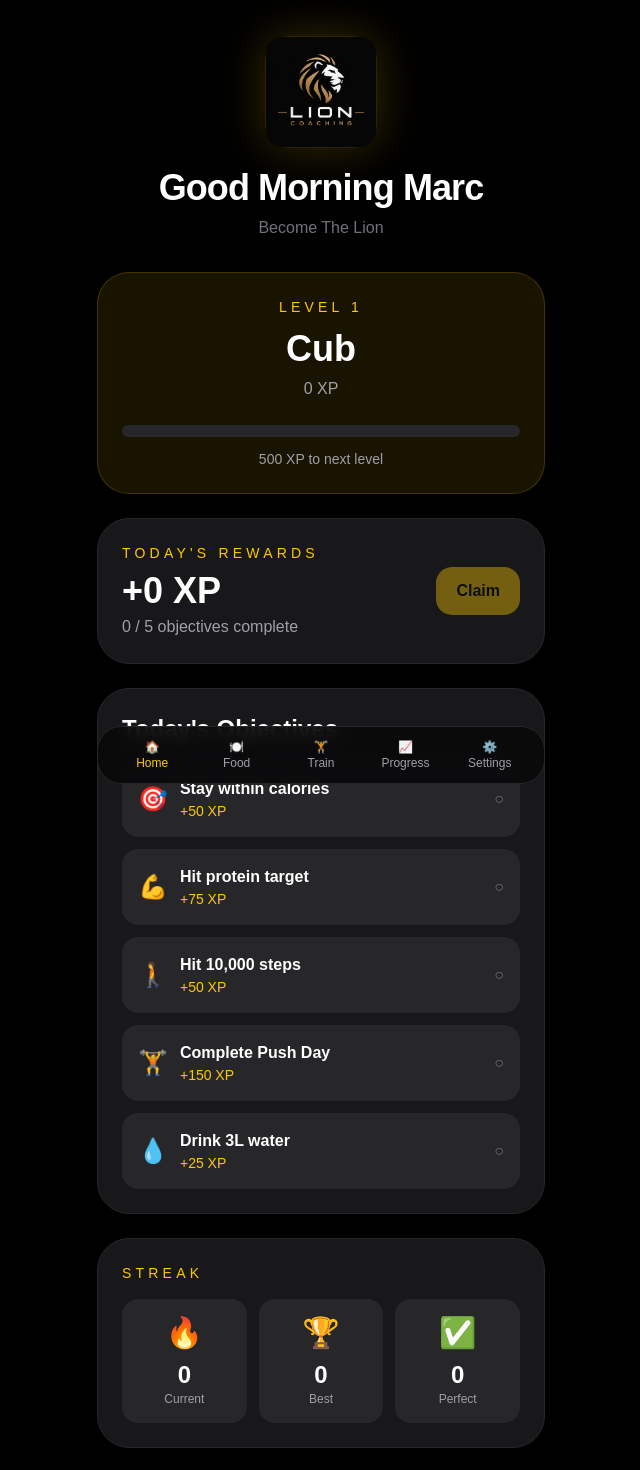
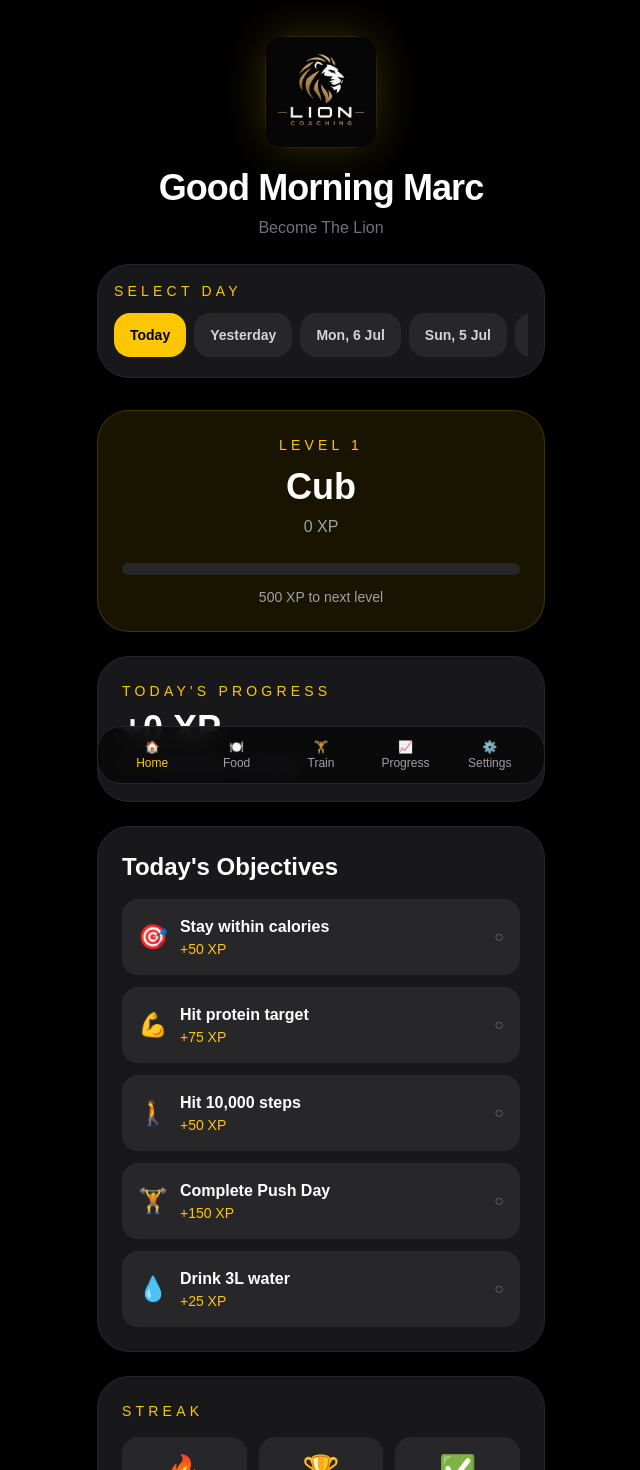
Before and after one commit to MarcRoscoe91/lion-coach, a Next.js app: page / in a window 1280 px wide. Shown: the top 1470 px of the page, without its empty margins (319-959 px from the left). Built offline with nearby package versions, Linux system fonts and the light colour scheme.

Commit message:
Add seven day daily objective system

```diff
--- a/app/page.tsx
+++ b/app/page.tsx
@@ -1,13 +1,12 @@
 "use client";
 
 import Image from "next/image";
-import { useEffect, useState } from "react";
+import { useEffect, useMemo, useState } from "react";
 
 import AchievementsCard from "@/components/cards/AchievementsCard";
 import StreakCard from "@/components/cards/StreakCard";
 import XPCard from "@/components/cards/XPCard";
 import BottomNav from "@/components/navigation/BottomNav";
-import { defaultProfile, type UserProfile } from "@/lib/profile";
 import { calculateDailyXP } from "@/lib/xp";
 
 const meals = [
@@ -18,50 +17,89 @@ const meals = [
   { name: "🥤 Post Workout", calories: 371, protein: 28 },
 ];
 
-function getTodayKey() {
-  return new Date().toISOString().split("T")[0];
+type Meal = (typeof meals)[0];
+
+type DayRecord = {
+  date: string;
+  weight: number;
+  steps: number;
+  meals: Meal[];
+  workoutComplete: boolean;
+  waterComplete: boolean;
+};
+
+type Records = Record<string, DayRecord>;
+
+function getDateKey(offset = 0) {
+  const date = new Date();
+  date.setDate(date.getDate() - offset);
+  return date.toISOString().split("T")[0];
+}
+
+function formatDayLabel(dateKey: string, index: number) {
+  const date = new Date(dateKey);
+
+  if (index === 0) return "Today";
+  if (index === 1) return "Yesterday";
+
+  return date.toLocaleDateString("en-GB", {
+    weekday: "short",
+    day: "numeric",
+    month: "short",
+  });
+}
+
+function createEmptyDay(date: string): DayRecord {
+  return {
+    date,
+    weight: 81,
+    steps: 0,
+    meals: [],
+    workoutComplete: false,
+    waterComplete: false,
+  };
 }
 
 export default function Home() {
-  const [profile, setProfile] = useState<UserProfile>(defaultProfile);
-  const [weight, setWeight] = useState(81);
-  const [steps, setSteps] = useState(0);
-  const [loggedMeals, setLoggedMeals] = useState<typeof meals>([]);
+  const lastSevenDays = useMemo(
+    () => Array.from({ length: 7 }, (_, index) => getDateKey(index)),
+    []
+  );
+
+  const todayKey = lastSevenDays[0];
+
+  const [selectedDate, setSelectedDate] = useState(todayKey);
+  const [records, setRecords] = useState<Records>({});
   const [loaded, setLoaded] = useState(false);
 
   const targetWeight = 75;
   const caloriesTarget = 2250;
   const proteinTarget = 210;
   const stepsTarget = 10000;
-  const todayKey = getTodayKey();
 
   useEffect(() => {
-    const savedProfile = localStorage.getItem("lion-profile");
-    const savedWeight = localStorage.getItem("lion-weight");
-    const savedSteps = localStorage.getItem("lion-steps");
-    const savedMeals = localStorage.getItem("lion-meals");
+    const savedRecords = localStorage.getItem("lion-daily-records");
 
-    if (savedProfile) {
-      setProfile({ ...defaultProfile, ...JSON.parse(savedProfile) });
+    if (savedRecords) {
+      setRecords(JSON.parse(savedRecords));
+    } else {
+      setRecords({
+        [todayKey]: createEmptyDay(todayKey),
+      });
     }
 
-    if (savedWeight) setWeight(Number(savedWeight));
-    if (savedSteps) setSteps(Number(savedSteps));
-    if (savedMeals) setLoggedMeals(JSON.parse(savedMeals));
-
     setLoaded(true);
-  }, []);
+  }, [todayKey]);
 
   useEffect(() => {
     if (!loaded) return;
 
-    localStorage.setItem("lion-profile", JSON.stringify(profile));
-    localStorage.setItem("lion-weight", String(weight));
-    localStorage.setItem("lion-steps", String(steps));
-    localStorage.setItem("lion-meals", JSON.stringify(loggedMeals));
-  }, [profile, weight, steps, loggedMeals, loaded]);
+    localStorage.setItem("lion-daily-records", JSON.stringify(records));
+  }, [records, loaded]);
 
-  const totals = loggedMeals.reduce(
+  const selectedRecord = records[selectedDate] ?? createEmptyDay(selectedDate);
+
+  const totals = selectedRecord.meals.reduce(
     (sum, meal) => ({
       calories: sum.calories + meal.calories,
       protein: sum.protein + meal.protein,
@@ -73,55 +111,81 @@ export default function Home() {
     totals.calories > 0 && totals.calories <= caloriesTarget;
 
   const proteinComplete = totals.protein >= proteinTarget;
-  const stepsComplete = steps >= stepsTarget;
-  const workoutComplete = false;
-  const waterComplete = false;
+  const stepsComplete = selectedRecord.steps >= stepsTarget;
 
   const dailyXP = calculateDailyXP({
     caloriesComplete,
     proteinComplete,
     stepsComplete,
-    workoutComplete,
-    waterComplete,
+    workoutComplete: selectedRecord.workoutComplete,
+    waterComplete: selectedRecord.waterComplete,
   });
 
   const completedObjectives = [
     caloriesComplete,
     proteinComplete,
     stepsComplete,
-    workoutComplete,
-    waterComplete,
+    selectedRecord.workoutComplete,
+    selectedRecord.waterComplete,
   ].filter(Boolean).length;
 
-  const hasClaimedToday = profile.lastXPClaimDate === todayKey;
-  const displayedXP = hasClaimedToday ? profile.xp : profile.xp + dailyXP;
+  const totalXP = Object.values(records).reduce((total, record) => {
+    const recordTotals = record.meals.reduce(
+      (sum, meal) => ({
+        calories: sum.calories + meal.calories,
+        protein: sum.protein + meal.protein,
+      }),
+      { calories: 0, protein: 0 }
+    );
 
-  function addMeal(meal: (typeof meals)[0]) {
-    setLoggedMeals([...loggedMeals, meal]);
-  }
+    return (
+      total +
+      calculateDailyXP({
+        caloriesComplete:
+          recordTotals.calories > 0 && recordTotals.calories <= caloriesTarget,
+        proteinComplete: recordTotals.protein >= proteinTarget,
+        stepsComplete: record.steps >= stepsTarget,
+        workoutComplete: record.workoutComplete,
+        waterComplete: record.waterComplete,
+      })
+    );
+  }, 0);
 
-  function claimXP() {
-    if (hasClaimedToday || dailyXP === 0) return;
+  const perfectDays = Object.values(records).filter((record) => {
+    const recordTotals = record.meals.reduce(
+      (sum, meal) => ({
+        calories: sum.calories + meal.calories,
+        protein: sum.protein + meal.protein,
+      }),
+      { calories: 0, protein: 0 }
+    );
 
-    setProfile((current) => ({
+    const xp = calculateDailyXP({
+      caloriesComplete:
+        recordTotals.calories > 0 && recordTotals.calories <= caloriesTarget,
+      proteinComplete: recordTotals.protein >= proteinTarget,
+      stepsComplete: record.steps >= stepsTarget,
+      workoutComplete: record.workoutComplete,
+      waterComplete: record.waterComplete,
+    });
+
+    return xp >= 450;
+  }).length;
+
+  function updateSelectedRecord(updates: Partial<DayRecord>) {
+    setRecords((current) => ({
       ...current,
-      xp: current.xp + dailyXP,
-      lastXPClaimDate: todayKey,
-      streak: completedObjectives === 5 ? current.streak + 1 : current.streak,
-      bestStreak:
-        completedObjectives === 5
-          ? Math.max(current.bestStreak, current.streak + 1)
-          : current.bestStreak,
-      perfectDays:
-        completedObjectives === 5
-          ? current.perfectDays + 1
-          : current.perfectDays,
+      [selectedDate]: {
+        ...(current[selectedDate] ?? createEmptyDay(selectedDate)),
+        ...updates,
+      },
     }));
   }
 
-  function resetDay() {
-    setLoggedMeals([]);
-    setSteps(0);
+  function addMeal(meal: Meal) {
+    updateSelectedRecord({
+      meals: [...selectedRecord.meals, meal],
+    });
   }
 
   return (
@@ -140,19 +204,39 @@ export default function Home() {
           </div>
 
           <h1 className="mt-5 text-4xl font-extrabold tracking-tight">
-            Good Morning {profile.name}
+            Good Morning Marc
           </h1>
 
           <p className="mt-2 text-zinc-500">Become The Lion</p>
         </header>
 
-        <XPCard xp={displayedXP} />
+        <section className="mt-6 rounded-[2rem] border border-zinc-800 bg-zinc-900 p-4">
+          <p className="mb-3 text-sm uppercase tracking-[0.3em] text-yellow-400">
+            Select Day
+          </p>
+
+          <div className="flex gap-2 overflow-x-auto pb-1">
+            {lastSevenDays.map((dateKey, index) => (
+              <button
+                key={dateKey}
+                onClick={() => setSelectedDate(dateKey)}
+                className={`min-w-fit rounded-2xl px-4 py-3 text-sm font-bold ${
+                  selectedDate === dateKey
+                    ? "bg-yellow-400 text-black"
+                    : "bg-zinc-800 text-zinc-300"
+                }`}
+              >
+                {formatDayLabel(dateKey, index)}
+              </button>
+            ))}
+          </div>
+        </section>
+
+        <XPCard xp={totalXP} />
 
         <section className="mt-6 rounded-[2rem] border border-zinc-800 bg-zinc-900 p-6">
-          <div className="flex items-center justify-between">
-            <div>
           <p className="text-sm uppercase tracking-[0.3em] text-yellow-400">
-                Today&apos;s Rewards
+            Today&apos;s Progress
           </p>
 
           <h2 className="mt-2 text-4xl font-black">+{dailyXP} XP</h2>
@@ -160,34 +244,63 @@ export default function Home() {
           <p className="mt-1 text-zinc-400">
             {completedObjectives} / 5 objectives complete
           </p>
-            </div>
-
-            <button
-              onClick={claimXP}
-              disabled={hasClaimedToday || dailyXP === 0}
-              className="rounded-2xl bg-yellow-400 px-5 py-3 font-bold text-black disabled:opacity-40"
-            >
-              {hasClaimedToday ? "✓ Claimed" : "Claim"}
-            </button>
-          </div>
         </section>
 
         <section className="mt-6 rounded-[2rem] border border-zinc-800 bg-zinc-900 p-6">
           <h2 className="text-2xl font-bold">Today&apos;s Objectives</h2>
 
           <div className="mt-4 space-y-3">
-            <ObjectiveRow icon="🎯" label="Stay within calories" xp={50} complete={caloriesComplete} />
-            <ObjectiveRow icon="💪" label="Hit protein target" xp={75} complete={proteinComplete} />
-            <ObjectiveRow icon="🚶" label="Hit 10,000 steps" xp={50} complete={stepsComplete} />
-            <ObjectiveRow icon="🏋️" label="Complete Push Day" xp={150} complete={workoutComplete} />
-            <ObjectiveRow icon="💧" label="Drink 3L water" xp={25} complete={waterComplete} />
+            <ObjectiveRow
+              icon="🎯"
+              label="Stay within calories"
+              xp={50}
+              complete={caloriesComplete}
+            />
+
+            <ObjectiveRow
+              icon="💪"
+              label="Hit protein target"
+              xp={75}
+              complete={proteinComplete}
+            />
+
+            <ObjectiveRow
+              icon="🚶"
+              label="Hit 10,000 steps"
+              xp={50}
+              complete={stepsComplete}
+            />
+
+            <ObjectiveRow
+              icon="🏋️"
+              label="Complete Push Day"
+              xp={150}
+              complete={selectedRecord.workoutComplete}
+              onClick={() =>
+                updateSelectedRecord({
+                  workoutComplete: !selectedRecord.workoutComplete,
+                })
+              }
+            />
+
+            <ObjectiveRow
+              icon="💧"
+              label="Drink 3L water"
+              xp={25}
+              complete={selectedRecord.waterComplete}
+              onClick={() =>
+                updateSelectedRecord({
+                  waterComplete: !selectedRecord.waterComplete,
+                })
+              }
+            />
           </div>
         </section>
 
         <StreakCard
-          streak={profile.streak}
-          bestStreak={profile.bestStreak}
-          perfectDays={profile.perfectDays}
+          streak={perfectDays}
+          bestStreak={perfectDays}
+          perfectDays={perfectDays}
         />
 
         <section className="mt-6 rounded-[2rem] border border-zinc-800 bg-zinc-900 p-6">
@@ -195,9 +308,11 @@ export default function Home() {
 
           <div className="mt-2 flex items-end justify-between">
             <div>
-              <p className="text-6xl font-black">{weight.toFixed(1)}kg</p>
+              <p className="text-6xl font-black">
+                {selectedRecord.weight.toFixed(1)}kg
+              </p>
               <p className="mt-2 text-green-400">
-                {(weight - targetWeight).toFixed(1)}kg to target
+                {(selectedRecord.weight - targetWeight).toFixed(1)}kg to target
               </p>
             </div>
 
@@ -211,14 +326,22 @@ export default function Home() {
 
           <div className="mt-6 flex gap-3">
             <button
-              onClick={() => setWeight(Number((weight - 0.1).toFixed(1)))}
+              onClick={() =>
+                updateSelectedRecord({
+                  weight: Number((selectedRecord.weight - 0.1).toFixed(1)),
+                })
+              }
               className="flex-1 rounded-2xl bg-zinc-800 py-4 text-2xl font-bold active:scale-95"
             >
               -
             </button>
 
             <button
-              onClick={() => setWeight(Number((weight + 0.1).toFixed(1)))}
+              onClick={() =>
+                updateSelectedRecord({
+                  weight: Number((selectedRecord.weight + 0.1).toFixed(1)),
+                })
+              }
               className="flex-1 rounded-2xl bg-yellow-400 py-4 text-2xl font-bold text-black active:scale-95"
             >
               +
@@ -231,14 +354,18 @@ export default function Home() {
 
           <div className="mt-4 flex items-end justify-between">
             <div>
-              <p className="text-5xl font-black">{steps.toLocaleString()}</p>
+              <p className="text-5xl font-black">
+                {selectedRecord.steps.toLocaleString()}
+              </p>
               <p className="mt-1 text-sm text-zinc-400">
                 Target {stepsTarget.toLocaleString()} steps
               </p>
             </div>
 
             <p className={stepsComplete ? "text-green-400" : "text-yellow-400"}>
-              {stepsComplete ? "Complete" : `${stepsTarget - steps} left`}
+              {stepsComplete
+                ? "Complete"
+                : `${Math.max(0, stepsTarget - selectedRecord.steps)} left`}
             </p>
           </div>
 
@@ -246,21 +373,32 @@ export default function Home() {
             <div
               className="h-full rounded-full bg-yellow-400 transition-all duration-500"
               style={{
-                width: `${Math.min(100, (steps / stepsTarget) * 100)}%`,
+                width: `${Math.min(
+                  100,
+                  (selectedRecord.steps / stepsTarget) * 100
+                )}%`,
               }}
             />
           </div>
 
           <div className="mt-6 flex gap-3">
             <button
-              onClick={() => setSteps(Math.max(0, steps - 500))}
+              onClick={() =>
+                updateSelectedRecord({
+                  steps: Math.max(0, selectedRecord.steps - 500),
+                })
+              }
               className="flex-1 rounded-2xl bg-zinc-800 py-4 text-xl font-bold active:scale-95"
             >
               -500
             </button>
 
             <button
-              onClick={() => setSteps(steps + 500)}
+              onClick={() =>
+                updateSelectedRecord({
+                  steps: selectedRecord.steps + 500,
+                })
+              }
               className="flex-1 rounded-2xl bg-yellow-400 py-4 text-xl font-bold text-black active:scale-95"
             >
               +500
@@ -285,8 +423,8 @@ export default function Home() {
           </p>
 
           <p className="mt-4 text-lg leading-8 text-zinc-200">
-            You&apos;ve got {hasClaimedToday ? 0 : dailyXP} XP available today.
-            Build your streak, hit your protein, and complete Push Day.
+            You&apos;ve earned {dailyXP} XP on this day. Complete more
+            objectives to build your rank and protect your streak.
           </p>
         </section>
 
@@ -314,13 +452,6 @@ export default function Home() {
         </section>
 
         <AchievementsCard />
-
-        <button
-          onClick={resetDay}
-          className="mt-6 w-full rounded-2xl bg-yellow-400 py-4 text-lg font-bold text-black active:scale-95"
-        >
-          Reset Day
-        </button>
       </div>
 
       <BottomNav />
@@ -333,14 +464,20 @@ function ObjectiveRow({
   label,
   xp,
   complete,
+  onClick,
 }: {
   icon: string;
   label: string;
   xp: number;
   complete: boolean;
+  onClick?: () => void;
 }) {
   return (
-    <div className="flex items-center justify-between rounded-2xl bg-zinc-800 p-4">
+    <button
+      onClick={onClick}
+      disabled={!onClick}
+      className="flex w-full items-center justify-between rounded-2xl bg-zinc-800 p-4 text-left disabled:cursor-default"
+    >
       <div className="flex items-center gap-3">
         <span className="text-2xl">{icon}</span>
 
@@ -353,6 +490,6 @@ function ObjectiveRow({
       <span className={complete ? "text-green-400" : "text-zinc-500"}>
         {complete ? "✓" : "○"}
       </span>
-    </div>
+    </button>
   );
 }
```
Lines whose indentation alone changed are shown as unchanged.
